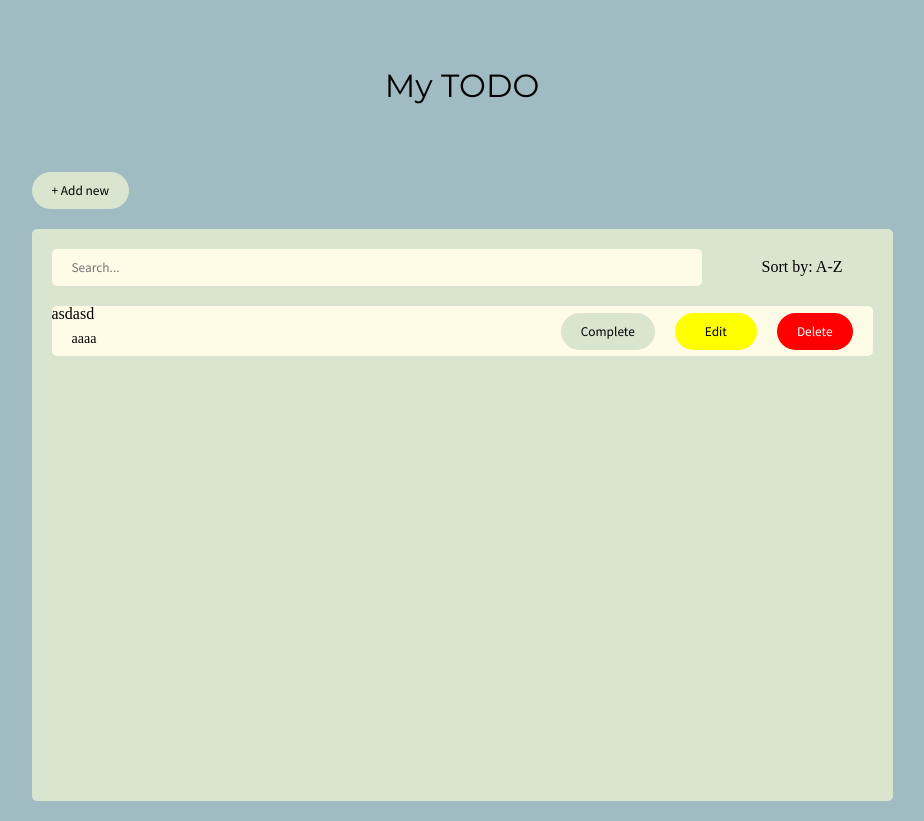
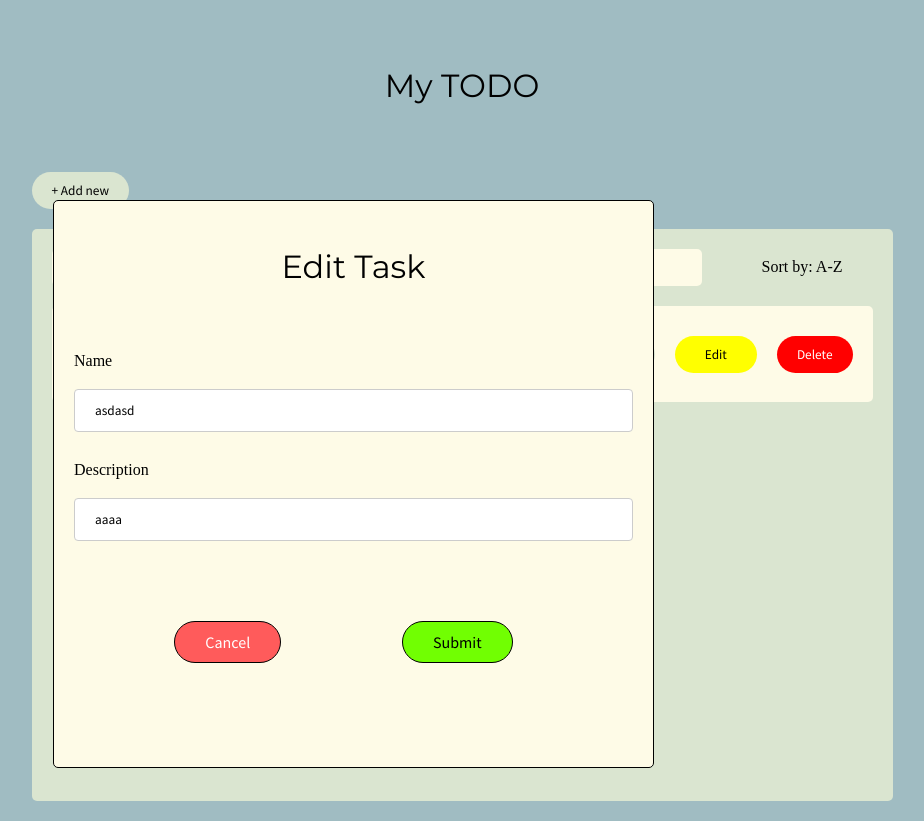
Before and after one commit to ngocquang2509/Javascript-Training, a website built with Parcel: page big_practice/src/index.html in a window 1280 px wide. Both pictures are taken after a click on the button "Edit". Shown: the whole page, without its empty margins (178-1102 px from the left). Built offline with nearby package versions, Linux system fonts and the light colour scheme; data requests are answered from the project's data file.

Commit message:
Fix UI getTaskById #16

```diff
--- a/big_practice/src/css/main.css
+++ b/big_practice/src/css/main.css
@@ -92,7 +92,7 @@ input {
 /* .task-details {
 } */
 
-.task-title {
+.task-name {
   margin: 20px;
   font-size: 32px;
   font-family: Montserrat, sans-serif;
@@ -223,10 +223,10 @@ input {
 
 .edit-modal {
   visibility: hidden;
-  opacity: 0;
   position: fixed;
   top: 25%;
   right: 35%;
+  cursor: pointer;
 }
 
 .edit-form {
--- a/big_practice/src/index.html
+++ b/big_practice/src/index.html
@@ -48,11 +48,11 @@
         <div class="box">
           <label for="task--name">Name</label>
           <div>
-            <input id="add-name" class="input" type="text" placeholder="Task name" name="">
+            <input id="add-name" class="input" type="text" placeholder="Task name">
           </div>
           <label for="task--description">Description</label>
           <div>
-            <input id="add-description" class="input" type="text" placeholder="Task description" name="">
+            <input id="add-description" class="input" type="text" placeholder="Task description">
           </div>
           <div class="button">
             <button type="button" class="btn cancel" id="cancel">Cancel</button>
@@ -63,26 +63,22 @@
     </div>
   </div>
 
-  <div class="edit-modal" id="edit">
-    <!-- <form class="edit-form">
+  <div class="edit-modal" id="edit-modal">
+    <form class="edit-form">
       <div class="edit-header">
         <h2>Edit Task</h2>
       </div>
       <div class="box">
-        <label for="task--name">Name</label>
-        <div>
-          <input id="add-name" class="input" type="text" placeholder="Task name" name="">
-        </div>
-        <label for="task--description">Description</label>
-        <div>
-          <input id="add-description" class="input" type="text" placeholder="Task description" name="">
-        </div>
+        <label>Name</label>
+        <input id="edit-name" class="input" type="text">
+        <label>Description</label>
+        <input id="edit-description" class="input" type="text">
         <div class="button">
-          <button type="button" class="btn cancel" id="cancel">Cancel</button>
-          <button type="submit" class="btn create" id="submit">Submit</button>
+          <button type="button" class="btn cancel" id="edit-cancel">Cancel</button>
+          <button type="submit" class="btn create" id="edit-submit">Submit</button>
         </div>
       </div>
-    </form> -->
+    </form>
   </div>
 
   <script type="module" src="./js/main.js"></script>
--- a/big_practice/src/js/models/task.js
+++ b/big_practice/src/js/models/task.js
@@ -56,7 +56,8 @@ export default class Model {
 
   getTaskById = (id) => {
     const task = this.tasks.find((item) => item.id === id);
-    console.log("taskModel", task);
+    //console.log("taskModel", task);
+    return task;
 
     //return this.tasks.find((item) => item.id === id);
   };
--- a/big_practice/src/js/views/task.js
+++ b/big_practice/src/js/views/task.js
@@ -4,6 +4,8 @@ export default class View {
   constructor() {
     this.taskName = document.getElementById("add-name");
     this.taskDescripion = document.getElementById("add-description");
+    this.editName = document.getElementById("edit-name");
+    this.editDes = document.getElementById("edit-description");
     this.taskList = document.getElementById("tasklist");
     this.addBtn = document.getElementById("submit");
   }
@@ -73,7 +75,7 @@ export default class View {
     openModal.addEventListener("click", () => {
       addModal.style.visibility = "visible";
       addModal.style.opacity = "1";
-      this.resetInput();
+      //this.resetInput();
     });
   }
 
@@ -83,7 +85,7 @@ export default class View {
     closeModal.addEventListener("click", () => {
       addModal.style.visibility = "hidden";
       addModal.style.opacity = "0";
-      this.resetInput();
+      //this.resetInput();
     });
   }
 
@@ -109,18 +111,17 @@ export default class View {
     let cancel = document.getElementById("edit-cancel");
     cancel.addEventListener("click", (e) => {
       close.style.visibility = "hidden";
-      close.style.opacity = "0";
     });
   }
 
   openEditModal(task) {
-    // if (task) {
-    //   this.taskName.value = task.name;
-    //   this.taskDescripion.value = task.description;
-    // }
+    if (task) {
+      this.editName.value = task.name;
+      this.editDes.value = task.description;
+      console.log("taskTest", task);
+    }
     let open = document.getElementById("edit-modal");
     open.style.visibility = "visible";
-    open.style.opacity = "1";
   }
 
   editTaskModal(handleGetTask) {
@@ -129,11 +130,41 @@ export default class View {
       if (e.target.className === "editBtn") {
         const id = e.target.parentNode.parentNode.id;
         console.log("id", id);
-        let task = handleGetTask(id);
-        this.openEditModal(task);
+        let item = handleGetTask(id);
+        this.openEditModal(item);
       }
       this.closeEditModal();
     });
+  }
+
+  renderModal(item) {
+    return `<div class="popup" id="popup">
+    <div class="popup__content">
+      <form class="new-task">
+        <div class="new-task-header">
+          <h2>${item ? "Edit Task" : "Create Task"}</h2>
+        </div>
+        <div class="box">
+          <label>Name</label>
+          <div>
+            <input id="add-name" class="input" type="text" placeholder="Task name" value = "${
+              item ? item.name : ""
+            }">
+          </div>
+          <label>Description</label>
+          <div>
+            <input id="add-description" class="input" type="text" placeholder="Task description" value = "${
+              item ? item.description : ""
+            }">
+          </div>
+          <div class="button">
+            <button type="button" class="btn cancel" id="cancel">Cancel</button>
+            <button type="submit" class="btn create" id="submit">Create</button>
+          </div>
+        </div>
+      </form>
+    </div>
+  </div>`;
   }
 
   bindDeleteTask(handleDeleteTask) {
```
